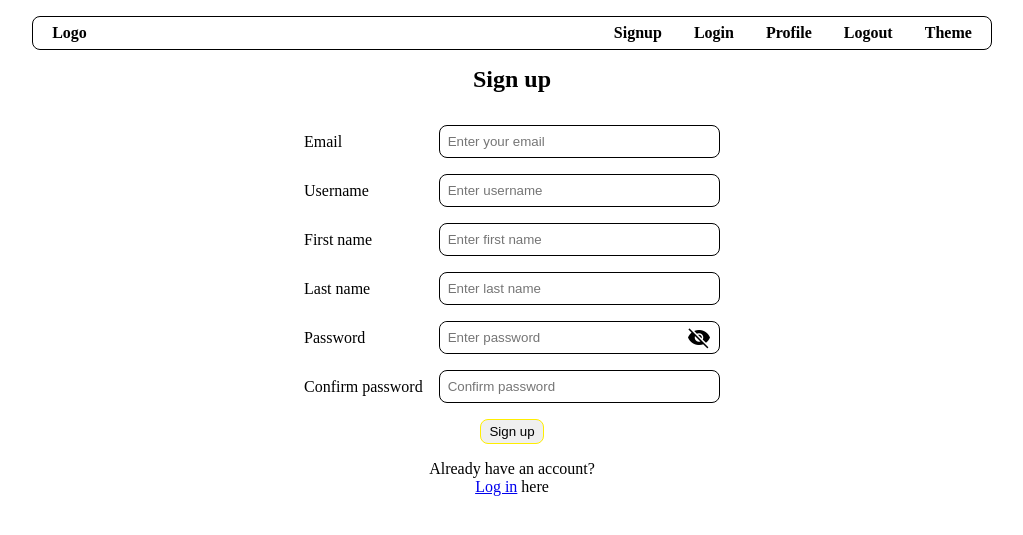
After one commit to biswarupmurmu/Linkta, a Flask app: page /signup in a window 1280 px wide. The commit adds this page. Shown: the top 535 px of the page, without its empty margins (128-1151 px from the left). Run offline with Flask 3, Linux system fonts and the light colour scheme.

Commit message:
added signup functionality

```diff
--- a/linkta/__init__.py
+++ b/linkta/__init__.py
@@ -12,7 +12,9 @@ def create_app():
     app.config.from_pyfile('config.py', silent=True)
 
     from .views import views
+    from .auth import auth
     app.register_blueprint(views, url_prefix="/")
+    app.register_blueprint(auth, url_prefix="/")
 
     db.init_app(app)
     with app.app_context():
--- /dev/null
+++ b/linkta/auth.py
@@ -0,0 +1,38 @@
+import functools
+from flask import (
+    Blueprint, flash, g, redirect, render_template, request, session, url_for
+)
+from werkzeug.security import check_password_hash, generate_password_hash
+from . import db
+from .models import User
+
+auth = Blueprint("auth",__name__)
+
+@auth.route("/signup", methods=["GET", "POST"])
+def signup():
+    if request.method == "POST":
+        email = request.form.get("email")
+        username = request.form.get("username")
+        fname = request.form.get("fname")
+        lname = request.form.get("lname")
+        password1 = request.form.get("password1")
+        password2 = request.form.get("password2")
+
+        email_exists =  User.query.filter_by(email=email).first()
+        username_exists =  User.query.filter_by(username=username).first()
+
+        if email_exists:
+            flash("Email already in use", category="error")
+        elif username_exists:
+            flash("Username already taken", category="error")
+        elif password1 != password2:
+            flash("Passwords do not match", category="error")
+        elif len(password1) <= 6:
+            flash("Password must be more than six characters", category="error")
+        else:
+            user = User(email = email, username = username, fname = fname, lname = lname, password = generate_password_hash(password1))
+            db.session.add(user)
+            db.session.commit()
+            flash("Account created successfully", category="success")
+
+    return render_template("forms/signup.html")
--- a/linkta/static/css/style.css
+++ b/linkta/static/css/style.css
@@ -1,17 +1,24 @@
 :root {
-    --border-radius: 0.5rem;
-    --border-normal: solid 0.05rem var(--text-color);
-    --border-accent: solid 0.05rem var(--text-color);
-
     --accent-color: rgb(255, 238, 0);
     --text-color: black;
     --body-background-color: white;
+    --input-background-color: white;
+    --input-text-color: black;
+
+    --border-radius: 0.5rem;
+    --border-normal: solid 0.05rem var(--text-color);
+    --border-accent: solid 0.05rem var(--accent-color);
 }
 
 [theme = 'dark'] {
     --dark-accent-color: rgb(38, 14, 70);
-    --dark-text-color: white;
+    --dark-text-color: rgb(255, 255, 255);
     --dark-body-background-color: rgb(0, 0, 0);
+    --dark-input-background-color: rgb(0, 0, 0);
+    --dark-input-text-color: rgb(255, 255, 255);
+
+    --dark-border-normal: solid 0.05rem var(--dark-text-color);
+    --dark-border-accent: solid 0.05rem var(--dark-accent-color);
 }
 
 * {
@@ -23,6 +30,14 @@
 body {
     background-color: var(--dark-body-background-color, var(--body-background-color));
     color: var(--dark-text-color, var(--text-color));
+}
+
+.material-symbols-outlined {
+  font-variation-settings:
+  'FILL' 1,
+  'wght' 400,
+  'GRAD' 0,
+  'opsz' 48
 }
 
 .center_text {
@@ -40,7 +55,7 @@ nav {
     padding: 0.25rem 0.5rem;
     display: flex;
     justify-content: space-between;
-    border: var(--border-normal);
+    border: var(--dark-border-normal, var(--border-normal));
     border-radius: var(--border-radius);
 }
 
@@ -72,3 +87,79 @@ nav a:hover {
     background-color: var(--dark-text-color, var(--text-color));
     color: var(--dark-accent-color, var(--accent-color));
 }
+
+button {
+    padding: 0.5rem;
+    padding-top: 0.25rem;
+    padding-bottom: 0.25rem;
+    border: var(--border-accent, var(--dark-border-accent));
+    border-radius: var(--border-radius);
+}
+
+form {
+    width: min(100%, 30rem);
+    padding: 1rem;
+}
+
+form div {
+    padding: 1rem;
+    display: grid;
+    gap: 1rem;
+    grid-template-columns: auto 1fr;
+    align-items: center;
+}
+
+form input {
+    outline: none;
+    padding: 0.5rem;
+    border: var(--dark-border-normal, var(--border-normal));
+    border-radius: var(--border-radius);
+    background-color: var(--dark-input-background-color, var(--input-background-color));
+    color: var(--dark-input-text-color, var(--input-text-color));
+}
+
+form span {
+    display: flex;
+    align-items: center;
+    border: var(--dark-border-normal, var(--border-normal));
+    border-radius: var(--border-radius);
+    padding-right: 0.5rem;
+    background-color: var(--dark-input-background-color, var(--input-background-color));
+}
+
+form span input:first-child {
+    flex-grow: 1;
+    border: none;
+}
+
+form span input[type=checkbox]{
+    display: none;
+}
+
+form span label {
+    display: flex;
+    justify-content: center;
+    align-items: center;
+
+}
+
+form div:last-child {
+    padding: 0;
+    justify-content: center;
+    grid-template-columns: auto;
+}
+
+form p {
+    padding-top: 1rem;
+    padding-bottom: 1rem;
+}
+
+form p a {
+    text-decoration: underline;
+}
+
+@media (max-width:50rem) {
+    form div {
+        grid-template-columns: auto;
+    }
+}
--- /dev/null
+++ b/linkta/static/js/main.js
@@ -0,0 +1,15 @@
+var showpasswordinform = document.getElementById("showpasswordinform")
+if (showpasswordinform != null){
+    showpasswordinform.addEventListener("click", ()=>{
+        var x = document.getElementById("passwordinform");
+        var icon = document.querySelector("#passwordinformlabel > .material-symbols-outlined")
+        if (x.type === "password") {
+            x.type = "text"
+            icon.textContent = "visibility"
+        }
+        else {
+            x.type = "password"
+            icon.textContent = "visibility_off"
+        }
+    })
+}
--- a/linkta/templates/base.html
+++ b/linkta/templates/base.html
@@ -5,11 +5,13 @@
     <meta http-equiv="X-UA-Compatible" content="IE=edge">
     <meta name="viewport" content="width=device-width, initial-scale=1.0">
     <title>{% block title %}Linkta{% endblock%}</title>
+    <link rel="stylesheet" href="https://fonts.googleapis.com/css2?family=Material+Symbols+Outlined:opsz,wght,FILL,GRAD@20..48,100..700,0..1,-50..200" />
     <link rel="shortcut icon" href="{{ url_for ('static', filename='favicon/favicon.png' )}}" type="image/x-icon">
     <link rel="stylesheet" href="{{ url_for('static', filename='css/style.css') }}">
 </head>
 <body>
     {% include "includes/nav.html"%}
     {% block content %} {% endblock %}
+    <script src="{{url_for('static', filename='js/main.js')}}"></script>
 </body>
 </html>
--- /dev/null
+++ b/linkta/templates/forms/signup.html
@@ -0,0 +1,42 @@
+{% extends "base.html" %}
+
+{% block title%}Sign Up{% endblock %}
+
+{% block content %}
+<h2 class="center_text">Sign up</h2>
+<div class="center">
+    <form action="" method="POST">
+        <div>
+            <label for="email">Email</label>
+            <input type="email" name="email" id="email" placeholder="Enter your email" required>
+
+            <label for="username">Username</label>
+            <input type="text" name="username" id="username" placeholder="Enter username" required>
+
+            <label for="fname">First name</label>
+            <input type="text" name="fname" id="fname" placeholder="Enter first name" required>
+
+            <label for="lname">Last name</label>
+            <input type="text" name="lname" id="lname" placeholder="Enter last name">
+
+            <label for="password1">Password</label>
+            <span>
+                <input type="password" name="password1" id="passwordinform" placeholder="Enter password" required>
+                <input type="checkbox" name="showpassword" id="showpasswordinform">
+                <label for="showpasswordinform" id="passwordinformlabel">
+                    <i class="material-symbols-outlined">
+                        visibility_off
+                    </i>
+                </label>
+            </span>
+
+            <label for="password2">Confirm password</label>
+            <input type="password" name="password2" id="password2" placeholder="Confirm password" required>
+        </div>
+        <div>
+            <button type="submit">Sign up</button>
+        </div>
+    </form>
+</div>
+<p class="center_text">Already have an account?<br><a href="/log-in">Log in</a> here</p>
+{% endblock %}
--- a/linkta/templates/includes/nav.html
+++ b/linkta/templates/includes/nav.html
@@ -2,10 +2,10 @@
 <div class="center">
     <nav>
         <ul>
-            <li><a href="#">Logo</a></li>
+            <li><a href="{{url_for('views.home')}}">Logo</a></li>
         </ul>
         <ul>
-            <li><a href="#">Signup</a></li>
+            <li><a href="{{url_for('auth.signup')}}">Signup</a></li>
             <li><a href="#">Login</a></li>
             <li><a href="#">Profile</a></li>
             <li><a href="#">Logout</a></li>
```
